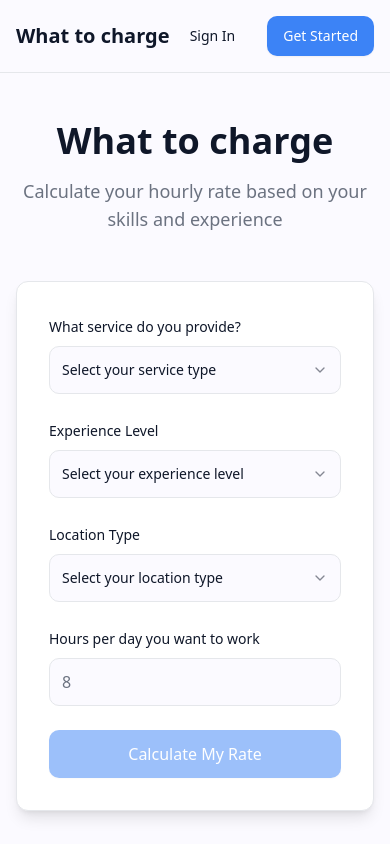
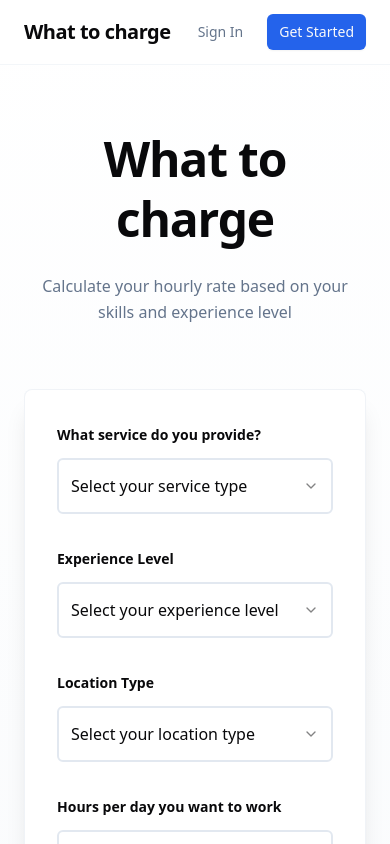
Before and after one commit to bhargavgohil61/charge-smartly, a React (Vite) app: page / in a window 390 px wide. Shown: the top 844 px of the page. Built offline with nearby package versions, Linux system fonts and the light colour scheme.

Commit message:
Refine Figma design implementation
Implement pixel-perfect design from Figma. Ensure alignment, consistent proportions, uniform spacing, clear visual hierarchy, typography, color balance, and responsiveness for a polished look.

```diff
--- a/src/components/Footer.tsx
+++ b/src/components/Footer.tsx
@@ -2,10 +2,10 @@ export const Footer = () => {
   const currentYear = new Date().getFullYear();
 
   return (
-    <footer className="border-t border-border bg-background mt-16">
-      <div className="container mx-auto px-4 py-8">
+    <footer className="border-t border-border/40 bg-background/95 backdrop-blur supports-[backdrop-filter]:bg-background/60 mt-24">
+      <div className="container mx-auto px-6 lg:px-8 py-12">
         <div className="text-center">
-          <p className="text-sm text-muted-foreground">
+          <p className="text-caption">
             © {currentYear} What to charge. All rights reserved.
           </p>
         </div>
--- a/src/components/Header.tsx
+++ b/src/components/Header.tsx
@@ -2,33 +2,35 @@ import { Button } from "@/components/ui/button";
 
 export const Header = () => {
   return (
-    <header className="border-b border-border bg-background">
-      <div className="container mx-auto px-4 py-4">
-        <div className="flex items-center justify-between">
-          <div className="text-xl font-semibold text-foreground">
-            What to charge
+    <header className="sticky top-0 z-50 w-full border-b border-border/40 bg-background/95 backdrop-blur supports-[backdrop-filter]:bg-background/60">
+      <div className="container mx-auto px-6 lg:px-8">
+        <div className="flex h-16 items-center justify-between">
+          <div className="flex items-center">
+            <div className="text-xl font-bold text-foreground tracking-tight">
+              What to charge
+            </div>
           </div>
 
           <nav className="hidden md:flex items-center space-x-8">
-            <a href="#" className="text-foreground hover:text-primary transition-colors">
+            <a href="#" className="text-sm font-medium text-muted-foreground hover:text-foreground transition-colors duration-200">
               Home
             </a>
-            <a href="#" className="text-foreground hover:text-primary transition-colors">
+            <a href="#" className="text-sm font-medium text-muted-foreground hover:text-foreground transition-colors duration-200">
               Calculator
             </a>
-            <a href="#" className="text-foreground hover:text-primary transition-colors">
+            <a href="#" className="text-sm font-medium text-muted-foreground hover:text-foreground transition-colors duration-200">
               Resources
             </a>
-            <a href="#" className="text-foreground hover:text-primary transition-colors">
+            <a href="#" className="text-sm font-medium text-muted-foreground hover:text-foreground transition-colors duration-200">
               About
             </a>
           </nav>
 
-          <div className="flex items-center space-x-4">
-            <Button variant="ghost" className="text-foreground">
+          <div className="flex items-center space-x-3">
+            <Button variant="ghost" size="sm" className="text-muted-foreground hover:text-foreground">
               Sign In
             </Button>
-            <Button className="bg-primary text-primary-foreground hover:bg-primary/90">
+            <Button size="sm" className="shadow-sm hover:shadow-md transition-shadow duration-200">
               Get Started
             </Button>
           </div>
--- a/src/components/PricingCalculator.tsx
+++ b/src/components/PricingCalculator.tsx
@@ -107,20 +107,20 @@ export function PricingCalculator() {
   };
 
   return (
-    <Card className="max-w-2xl mx-auto shadow-lg border-border bg-card">
-      <CardContent className="p-8">
-        <div className="space-y-6">
-          <div className="space-y-2">
-            <Label htmlFor="jobType" className="text-sm font-medium text-foreground">
+    <Card className="max-w-2xl mx-auto shadow-xl border-border/50 bg-card/95 backdrop-blur">
+      <CardContent className="p-8 lg:p-10">
+        <div className="space-y-8">
+          <div className="space-y-3">
+            <Label htmlFor="jobType" className="text-sm font-semibold text-foreground">
               What service do you provide?
             </Label>
             <Select value={formData.jobType} onValueChange={(value) => setFormData({...formData, jobType: value})}>
-              <SelectTrigger className="h-12">
+              <SelectTrigger className="h-14 text-base border-2 hover:border-primary/50 transition-colors duration-200">
                 <SelectValue placeholder="Select your service type" />
               </SelectTrigger>
               <SelectContent>
                 {jobTypes.map((job) => (
-                  <SelectItem key={job.value} value={job.value}>
+                  <SelectItem key={job.value} value={job.value} className="text-base">
                     {job.label}
                   </SelectItem>
                 ))}
@@ -128,17 +128,17 @@ export function PricingCalculator() {
             </Select>
           </div>
 
-          <div className="space-y-2">
-            <Label htmlFor="experience" className="text-sm font-medium text-foreground">
+          <div className="space-y-3">
+            <Label htmlFor="experience" className="text-sm font-semibold text-foreground">
               Experience Level
             </Label>
             <Select value={formData.experience} onValueChange={(value) => setFormData({...formData, experience: value})}>
-              <SelectTrigger className="h-12">
+              <SelectTrigger className="h-14 text-base border-2 hover:border-primary/50 transition-colors duration-200">
                 <SelectValue placeholder="Select your experience level" />
               </SelectTrigger>
               <SelectContent>
                 {experienceLevels.map((level) => (
-                  <SelectItem key={level.value} value={level.value}>
+                  <SelectItem key={level.value} value={level.value} className="text-base">
                     {level.label}
                   </SelectItem>
                 ))}
@@ -146,17 +146,17 @@ export function PricingCalculator() {
             </Select>
           </div>
 
-          <div className="space-y-2">
-            <Label htmlFor="location" className="text-sm font-medium text-foreground">
+          <div className="space-y-3">
+            <Label htmlFor="location" className="text-sm font-semibold text-foreground">
               Location Type
             </Label>
             <Select value={formData.location} onValueChange={(value) => setFormData({...formData, location: value})}>
-              <SelectTrigger className="h-12">
+              <SelectTrigger className="h-14 text-base border-2 hover:border-primary/50 transition-colors duration-200">
                 <SelectValue placeholder="Select your location type" />
               </SelectTrigger>
               <SelectContent>
                 {locationTypes.map((location) => (
-                  <SelectItem key={location.value} value={location.value}>
+                  <SelectItem key={location.value} value={location.value} className="text-base">
                     {location.label}
                   </SelectItem>
                 ))}
@@ -164,8 +164,8 @@ export function PricingCalculator() {
             </Select>
           </div>
 
-          <div className="space-y-2">
-            <Label htmlFor="hours" className="text-sm font-medium text-foreground">
+          <div className="space-y-3">
+            <Label htmlFor="hours" className="text-sm font-semibold text-foreground">
               Hours per day you want to work
             </Label>
             <Input
@@ -176,19 +176,19 @@ export function PricingCalculator() {
               value={formData.hours}
               onChange={(e) => setFormData({...formData, hours: e.target.value})}
               placeholder="8"
-              className="h-12"
+              className="h-14 text-base border-2 hover:border-primary/50 focus:border-primary transition-colors duration-200"
             />
           </div>
 
           <Button
             onClick={calculatePricing}
-            className="w-full h-12 text-base font-medium"
+            className="w-full h-14 text-base font-semibold shadow-elegant hover:shadow-xl transition-all duration-300"
             disabled={!formData.jobType || !formData.experience || !formData.location || isCalculating}
           >
             {isCalculating ? (
               <>
-                <div className="animate-spin rounded-full h-4 w-4 border-b-2 border-white mr-2"></div>
-                Calculating...
+                <div className="animate-spin rounded-full h-5 w-5 border-b-2 border-white mr-3"></div>
+                Calculating your rate...
               </>
             ) : (
               "Calculate My Rate"
@@ -196,26 +196,26 @@ export function PricingCalculator() {
           </Button>
 
           {result && (
-            <div className="mt-8 p-6 bg-muted/50 rounded-lg border">
-              <h3 className="text-lg font-semibold text-foreground mb-4">Your Recommended Rates</h3>
+            <div className="mt-10 p-8 bg-gradient-card rounded-xl border-2 border-border/50 shadow-lg">
+              <h3 className="text-subheading text-foreground mb-6">Your Recommended Rates</h3>
 
-              <div className="grid grid-cols-2 gap-4 mb-6">
-                <div className="text-center p-4 bg-background rounded-lg border">
-                  <div className="text-2xl font-bold text-primary">${result.hourlyRate}</div>
-                  <div className="text-sm text-muted-foreground">per hour</div>
+              <div className="grid grid-cols-2 gap-6 mb-8">
+                <div className="text-center p-6 bg-background rounded-xl border shadow-sm hover:shadow-md transition-shadow duration-200">
+                  <div className="text-3xl font-bold text-primary mb-1">${result.hourlyRate}</div>
+                  <div className="text-caption">per hour</div>
                 </div>
-                <div className="text-center p-4 bg-background rounded-lg border">
-                  <div className="text-2xl font-bold text-primary">${result.dailyRate}</div>
-                  <div className="text-sm text-muted-foreground">per day</div>
+                <div className="text-center p-6 bg-background rounded-xl border shadow-sm hover:shadow-md transition-shadow duration-200">
+                  <div className="text-3xl font-bold text-primary mb-1">${result.dailyRate}</div>
+                  <div className="text-caption">per day</div>
                 </div>
               </div>
 
-              <div className="space-y-3">
-                <h4 className="font-medium text-foreground">Pricing Tips</h4>
-                <ul className="space-y-2">
+              <div className="space-y-4">
+                <h4 className="font-semibold text-foreground">Professional Pricing Tips</h4>
+                <ul className="space-y-3">
                   {result.tips.map((tip, index) => (
-                    <li key={index} className="text-sm text-muted-foreground flex items-start">
-                      <span className="text-primary mr-2">•</span>
+                    <li key={index} className="text-sm text-muted-foreground flex items-start leading-relaxed">
+                      <span className="text-primary mr-3 mt-1 font-bold">•</span>
                       {tip}
                     </li>
                   ))}
--- a/src/index.css
+++ b/src/index.css
@@ -8,65 +8,69 @@ All colors MUST be HSL.
 
 @layer base {
   :root {
-    /* Core brand colors - professional yet approachable */
-    --background: 250 100% 99%;
-    --foreground: 222 47% 11%;
+    /* Core brand colors - modern professional palette */
+    --background: 0 0% 100%;
+    --foreground: 240 10% 3.9%;
 
     --card: 0 0% 100%;
-    --card-foreground: 222 47% 11%;
+    --card-foreground: 240 10% 3.9%;
 
     --popover: 0 0% 100%;
-    --popover-foreground: 222 47% 11%;
+    --popover-foreground: 240 10% 3.9%;
 
-    /* Primary: Trust-building blue */
-    --primary: 217 91% 60%;
-    --primary-foreground: 0 0% 100%;
-    --primary-glow: 217 91% 70%;
+    /* Primary: Professional blue */
+    --primary: 221 83% 53%;
+    --primary-foreground: 0 0% 98%;
+    --primary-glow: 221 83% 63%;
 
-    /* Secondary: Professional slate */
-    --secondary: 215 25% 27%;
-    --secondary-foreground: 0 0% 100%;
+    /* Secondary: Refined gray */
+    --secondary: 210 40% 98%;
+    --secondary-foreground: 222.2 84% 4.9%;
 
-    /* Success: Earnings green */
-    --success: 142 71% 45%;
-    --success-foreground: 0 0% 100%;
-    --success-light: 142 71% 95%;
+    /* Success: Trust green */
+    --success: 142 76% 36%;
+    --success-foreground: 0 0% 98%;
+    --success-light: 142 76% 94%;
 
-    /* Warning: Attention orange */
-    --warning: 25 95% 53%;
-    --warning-foreground: 0 0% 100%;
-    --warning-light: 25 95% 95%;
+    /* Warning: Attention amber */
+    --warning: 38 92% 50%;
+    --warning-foreground: 0 0% 98%;
+    --warning-light: 38 92% 95%;
 
     /* Muted tones */
-    --muted: 220 13% 96%;
-    --muted-foreground: 220 9% 46%;
+    --muted: 210 40% 98%;
+    --muted-foreground: 215.4 16.3% 46.9%;
 
-    --accent: 220 13% 96%;
-    --accent-foreground: 222 47% 11%;
+    --accent: 210 40% 98%;
+    --accent-foreground: 222.2 84% 4.9%;
 
-    --destructive: 0 73% 41%;
-    --destructive-foreground: 0 0% 100%;
+    --destructive: 0 84% 60%;
+    --destructive-foreground: 0 0% 98%;
 
-    --border: 220 13% 91%;
-    --input: 220 13% 91%;
-    --ring: 217 91% 60%;
+    --border: 214.3 31.8% 91.4%;
+    --input: 214.3 31.8% 91.4%;
+    --ring: 221 83% 53%;
 
-    --radius: 0.75rem;
+    --radius: 0.5rem;
 
-    /* Custom gradients */
-    --gradient-hero: linear-gradient(135deg, hsl(217 91% 60%), hsl(217 91% 70%));
-    --gradient-success: linear-gradient(135deg, hsl(142 71% 45%), hsl(142 71% 55%));
-    --gradient-card: linear-gradient(145deg, hsl(0 0% 100%), hsl(220 13% 98%));
+    /* Premium gradients */
+    --gradient-hero: linear-gradient(135deg, hsl(221 83% 53%), hsl(221 83% 63%));
+    --gradient-success: linear-gradient(135deg, hsl(142 76% 36%), hsl(142 76% 46%));
+    --gradient-card: linear-gradient(145deg, hsl(0 0% 100%), hsl(210 40% 99%));
+    --gradient-subtle: linear-gradient(180deg, hsl(0 0% 100%), hsl(210 40% 98%));
 
-    /* Shadows */
-    --shadow-sm: 0 1px 2px 0 hsl(220 13% 0% / 0.05);
-    --shadow-md: 0 4px 6px -1px hsl(220 13% 0% / 0.1), 0 2px 4px -2px hsl(220 13% 0% / 0.1);
-    --shadow-lg: 0 10px 15px -3px hsl(220 13% 0% / 0.1), 0 4px 6px -4px hsl(220 13% 0% / 0.1);
-    --shadow-glow: 0 0 0 1px hsl(217 91% 60% / 0.05), 0 1px 3px 0 hsl(217 91% 60% / 0.1), 0 1px 2px 0 hsl(217 91% 60% / 0.06);
+    /* Enhanced shadows */
+    --shadow-sm: 0 1px 2px 0 hsl(0 0% 0% / 0.05);
+    --shadow-md: 0 4px 6px -1px hsl(0 0% 0% / 0.1), 0 2px 4px -2px hsl(0 0% 0% / 0.1);
+    --shadow-lg: 0 10px 15px -3px hsl(0 0% 0% / 0.1), 0 4px 6px -4px hsl(0 0% 0% / 0.1);
+    --shadow-xl: 0 20px 25px -5px hsl(0 0% 0% / 0.1), 0 10px 10px -5px hsl(0 0% 0% / 0.04);
+    --shadow-glow: 0 0 0 1px hsl(221 83% 53% / 0.08), 0 4px 16px hsl(221 83% 53% / 0.12);
+    --shadow-elegant: 0 10px 40px -10px hsl(221 83% 53% / 0.15);
 
-    /* Animations */
-    --transition-smooth: all 0.3s cubic-bezier(0.4, 0, 0.2, 1);
-    --transition-spring: all 0.4s cubic-bezier(0.175, 0.885, 0.32, 1.275);
+    /* Smooth transitions */
+    --transition-smooth: all 0.2s cubic-bezier(0.4, 0, 0.2, 1);
+    --transition-spring: all 0.3s cubic-bezier(0.175, 0.885, 0.32, 1.275);
+    --transition-bounce: all 0.4s cubic-bezier(0.68, -0.55, 0.265, 1.55);
 
     --sidebar-background: 0 0% 98%;
 
@@ -86,42 +90,42 @@ All colors MUST be HSL.
   }
 
   .dark {
-    --background: 222 47% 4%;
-    --foreground: 250 100% 99%;
+    --background: 222.2 84% 4.9%;
+    --foreground: 210 40% 98%;
 
-    --card: 222 47% 6%;
-    --card-foreground: 250 100% 99%;
+    --card: 222.2 84% 4.9%;
+    --card-foreground: 210 40% 98%;
 
-    --popover: 222 47% 6%;
-    --popover-foreground: 250 100% 99%;
+    --popover: 222.2 84% 4.9%;
+    --popover-foreground: 210 40% 98%;
 
-    --primary: 217 91% 65%;
-    --primary-foreground: 222 47% 4%;
-    --primary-glow: 217 91% 75%;
+    --primary: 221 83% 63%;
+    --primary-foreground: 222.2 84% 4.9%;
+    --primary-glow: 221 83% 73%;
 
-    --secondary: 215 25% 15%;
-    --secondary-foreground: 250 100% 99%;
+    --secondary: 217.2 32.6% 17.5%;
+    --secondary-foreground: 210 40% 98%;
 
-    --success: 142 71% 50%;
-    --success-foreground: 222 47% 4%;
-    --success-light: 142 71% 8%;
+    --success: 142 76% 46%;
+    --success-foreground: 222.2 84% 4.9%;
+    --success-light: 142 76% 10%;
 
-    --warning: 25 95% 58%;
-    --warning-foreground: 222 47% 4%;
-    --warning-light: 25 95% 8%;
+    --warning: 38 92% 60%;
+    --warning-foreground: 222.2 84% 4.9%;
+    --warning-light: 38 92% 10%;
 
-    --muted: 222 47% 8%;
-    --muted-foreground: 220 9% 65%;
+    --muted: 217.2 32.6% 17.5%;
+    --muted-foreground: 215 20.2% 65.1%;
 
-    --accent: 222 47% 8%;
-    --accent-foreground: 250 100% 99%;
+    --accent: 217.2 32.6% 17.5%;
+    --accent-foreground: 210 40% 98%;
 
-    --destructive: 0 73% 50%;
-    --destructive-foreground: 250 100% 99%;
+    --destructive: 0 84% 70%;
+    --destructive-foreground: 210 40% 98%;
 
-    --border: 222 47% 12%;
-    --input: 222 47% 12%;
-    --ring: 217 91% 65%;
+    --border: 217.2 32.6% 17.5%;
+    --input: 217.2 32.6% 17.5%;
+    --ring: 221 83% 63%;
     --sidebar-background: 240 5.9% 10%;
     --sidebar-foreground: 240 4.8% 95.9%;
     --sidebar-primary: 224.3 76.3% 48%;
@@ -139,13 +143,44 @@ All colors MUST be HSL.
   }
 
   body {
-    @apply bg-background text-foreground;
+    @apply bg-background text-foreground font-sans antialiased;
+    font-feature-settings: "rlig" 1, "calt" 1;
+  }
+
+  /* Typography scale */
+  .text-display {
+    @apply text-5xl font-bold tracking-tight;
+  }
+
+  .text-heading {
+    @apply text-3xl font-semibold tracking-tight;
+  }
+
+  .text-subheading {
+    @apply text-xl font-medium;
+  }
+
+  .text-body {
+    @apply text-base leading-relaxed;
+  }
+
+  .text-caption {
+    @apply text-sm text-muted-foreground;
   }
 
   /* Custom grid pattern for hero background */
   .bg-grid-pattern {
     background-image: radial-gradient(circle at 1px 1px, rgba(255,255,255,0.15) 1px, transparent 0);
     background-size: 20px 20px;
+  }
+
+  /* Refined glass effect */
+  .glass {
+    @apply backdrop-blur-xl bg-white/90 border border-white/20;
+  }
+
+  .dark .glass {
+    @apply backdrop-blur-xl bg-gray-900/90 border border-gray-800/20;
   }
 
   /* Smooth scrolling */
--- a/src/pages/Index.tsx
+++ b/src/pages/Index.tsx
@@ -4,17 +4,17 @@ import { Footer } from "@/components/Footer";
 
 const Index = () => {
   return (
-    <div className="min-h-screen bg-background">
+    <div className="min-h-screen bg-gradient-subtle">
       <Header />
 
-      <main className="container mx-auto px-4 py-12">
-        <div className="max-w-2xl mx-auto">
-          <div className="text-center mb-12">
-            <h1 className="text-4xl font-bold text-foreground mb-4">
+      <main className="container mx-auto px-6 lg:px-8">
+        <div className="max-w-2xl mx-auto pt-16 pb-24">
+          <div className="text-center mb-16 space-y-6">
+            <h1 className="text-display text-foreground leading-tight">
               What to charge
             </h1>
-            <p className="text-muted-foreground text-lg">
-              Calculate your hourly rate based on your skills and experience
+            <p className="text-body text-muted-foreground max-w-lg mx-auto">
+              Calculate your hourly rate based on your skills and experience level
             </p>
           </div>
 
--- a/tailwind.config.ts
+++ b/tailwind.config.ts
@@ -119,11 +119,16 @@ export default {
 			backgroundImage: {
 				'gradient-hero': 'var(--gradient-hero)',
 				'gradient-success': 'var(--gradient-success)',
-				'gradient-card': 'var(--gradient-card)'
+				'gradient-card': 'var(--gradient-card)',
+				'gradient-subtle': 'var(--gradient-subtle)'
 			},
 			boxShadow: {
 				'glow': 'var(--shadow-glow)',
-				'soft': 'var(--shadow-md)'
+				'soft': 'var(--shadow-md)',
+				'elegant': 'var(--shadow-elegant)'
+			},
+			fontFamily: {
+				'sans': ['system-ui', '-apple-system', 'BlinkMacSystemFont', '"Segoe UI"', 'Roboto', '"Helvetica Neue"', 'Arial', '"Noto Sans"', 'sans-serif']
 			}
 		}
 	},
```
